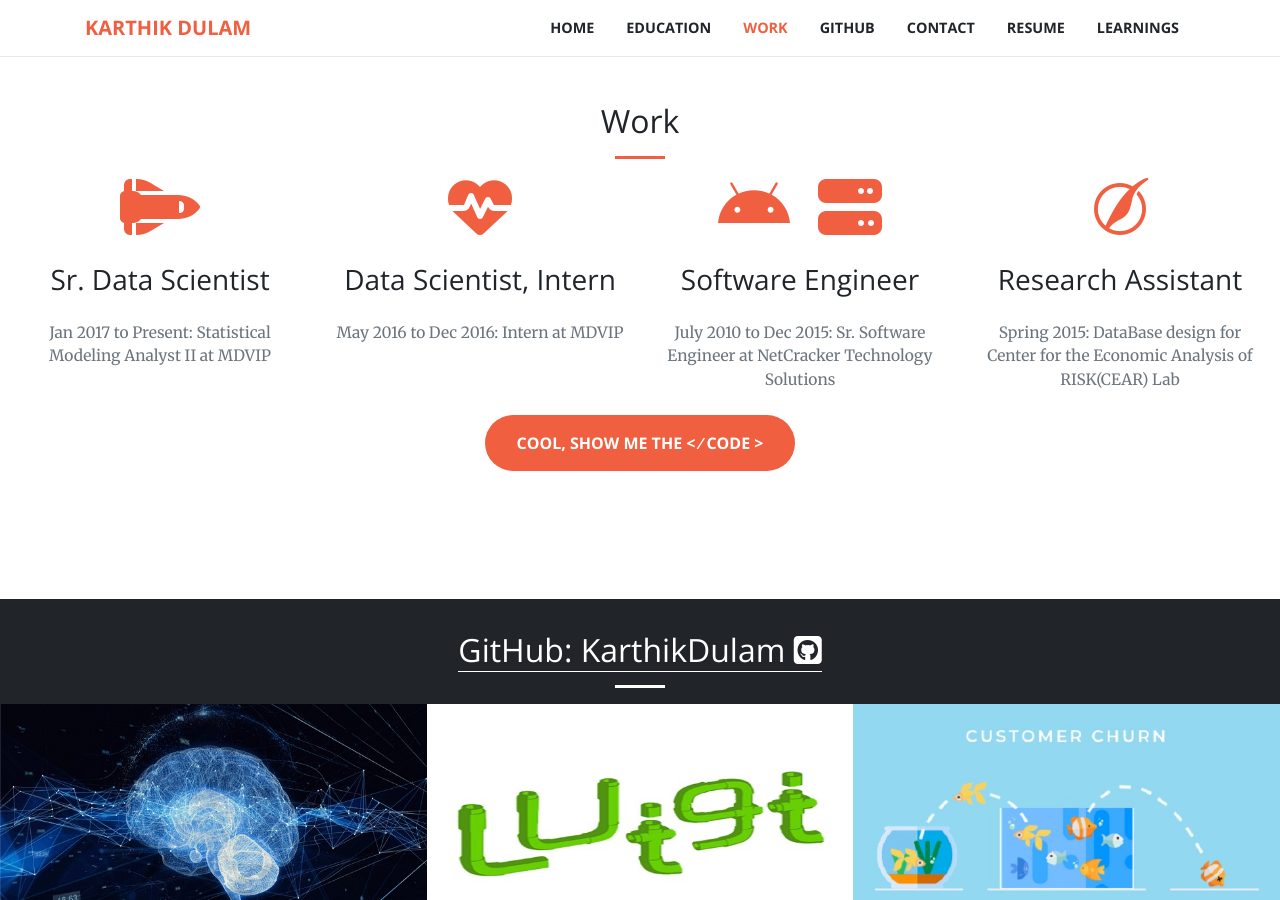
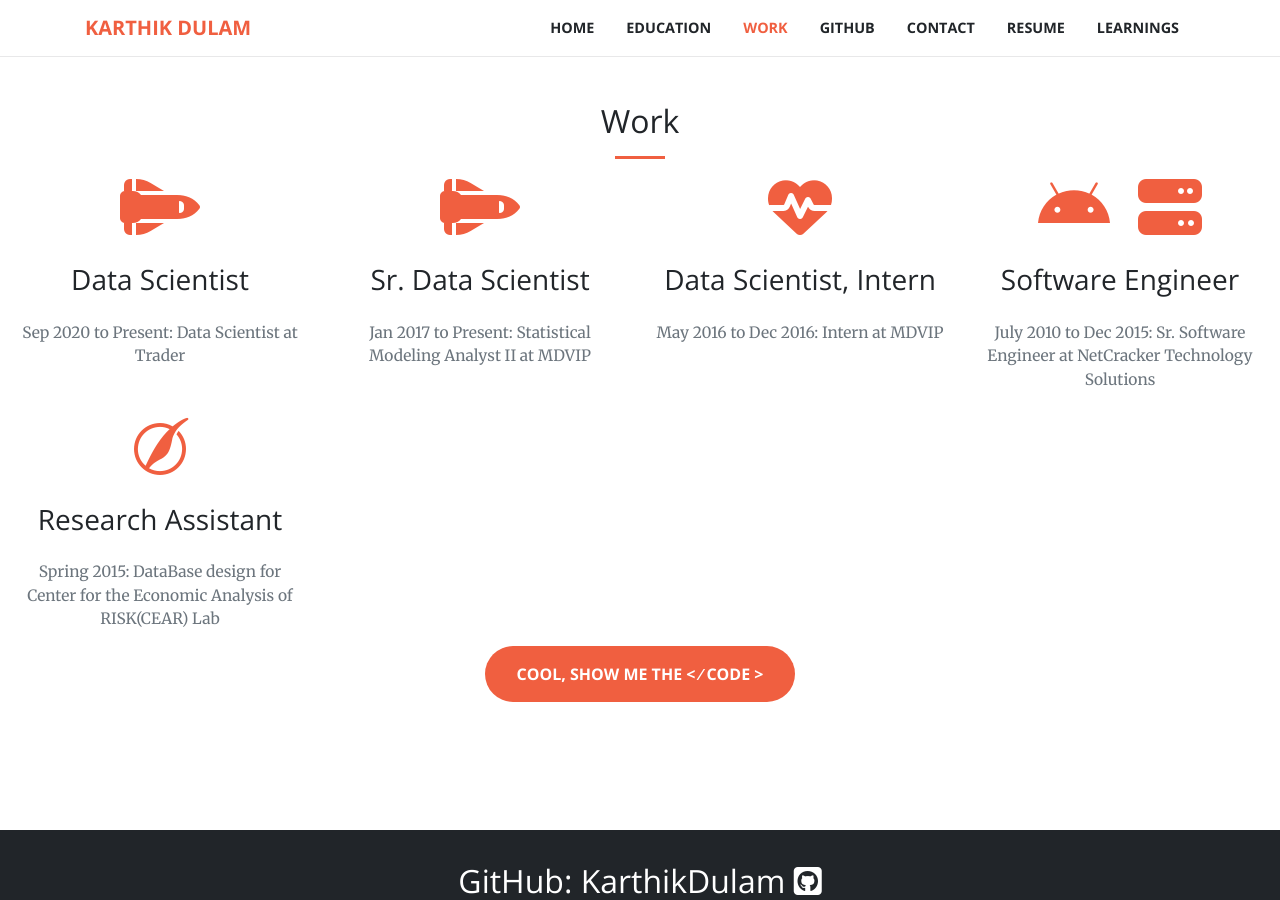
Before and after one commit to kaydee-edb/KarthikDulam.github.io, a Jekyll site: the page index.html, which Jekyll copies as it is, in a window 1280 px wide and 900 px high, scrolled down 1569 px. Built offline with Jekyll 4.4.1, drawn with Linux system fonts in a browser that asks for light colours; nearby versions of some CDN libraries.

Commit message:
Update index.html

```diff
--- a/index.html
+++ b/index.html
@@ -181,6 +181,11 @@
           <hr class="primary">
         </div>
         <div class="col-lg-3 col-sm-6 text-center">
+          <i class="fa fa-4x fa-space-shuttle text-primary sr-icons"></i>
+          <h3 class="mt-4 mb-4">Data Scientist</h3>
+          <p class="text-muted">Sep 2020 to Present: Data Scientist at Trader</p>
+        </div>
+	      <div class="col-lg-3 col-sm-6 text-center">
           <i class="fa fa-4x fa-space-shuttle text-primary sr-icons"></i>
           <h3 class="mt-4 mb-4">Sr. Data Scientist</h3>
           <p class="text-muted">Jan 2017 to Present: Statistical Modeling Analyst II at MDVIP</p>
```
